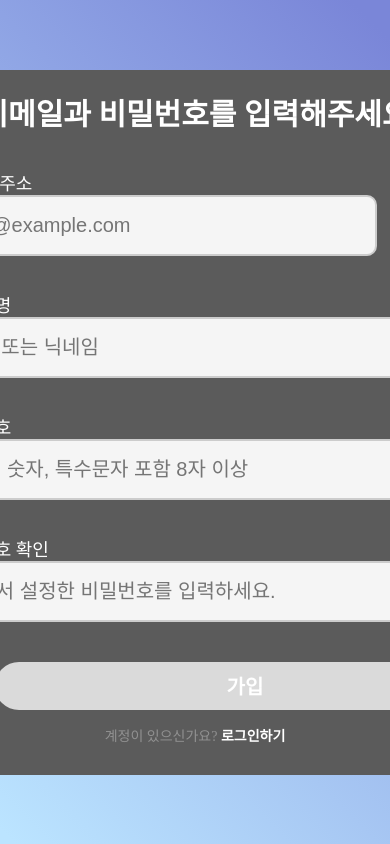
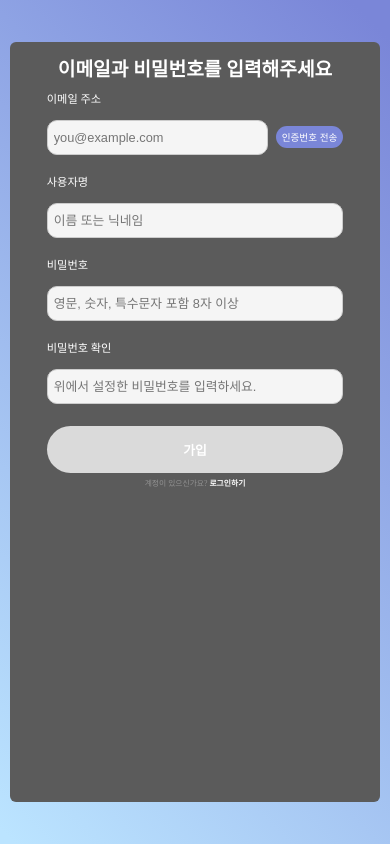
Before and after one commit to jiyun0852/GENAUFRONT, a React (Vite) app in the folder frontend/: page /signup in a window 390 px wide. Built offline with nearby package versions, Linux system fonts and the light colour scheme.

Commit message:
회원가입, 로그인 반응형 수정

```diff
--- a/frontend/src/pages/Signup/Signup.css
+++ b/frontend/src/pages/Signup/Signup.css
@@ -6,17 +6,15 @@
   background: linear-gradient(225deg, #7A86D8 3.21%, #BBE4FF 98.8%);
   width: 100vw;
   height: 100vh;
-
   display: flex;
   align-items: center;
   justify-content: center;
 }
 
 .page {
-    width: 800px;
-    height: auto;
-    top: 230px;
-    left: 267px;
+  width: 70vw; /* 화면 크기에 비례한 크기 */
+  max-width: 800px;
+  height: 95vh;
   background-color: #5B5B5B;
   border-radius: 6px;
 }
@@ -24,96 +22,107 @@
 .titleWrap {
   text-align: center;
   font-family: Inter;
-    font-size: 30px;
+  font-size: 1.5em; /* 고정 크기 (반응형으로 조정) */
   font-weight: 600;
   color: #ffffff;
-
-    margin-top: 20px;
+  margin-top: 1vw;
 }
 
 .contentWrap {
-    margin-top: 26px;
   flex: 1 0 1;
 }
 
 .inputTitle {
-    font-size: 18px;
+  font-size: 1em; /* 고정 크기 (반응형으로 조정) */
   font-weight: 500;
   color: #fff;
-    margin-top: 35px;
-    margin-left: 100px;
+  margin-top: 1vw;
+  margin-left: 10%; /* 화면 크기에 비례한 왼쪽 여백 */
 }
 
 .inputWrap {
   display: flex;
   align-items: center;
-    margin-left: 100px;
-    width: 600px; /* 동일한 너비 설정 */
+  margin-left: 10%;
+  width: 80%; /* 화면 크기에 비례한 너비 */
 }
 
 .inputWrap > input {
-    flex: 1; /* 입력란이 부모 컨테이너의 너비를 차지하도록 설정 */
-    height: 55px;
+  flex: 1;
+  height: 7.5vh;
   border-radius: 10px;
   background-color: #F5F5F5;
-    font-size: 20px;
-    border: 2px solid #ccc;
+  font-size: 1.1em; /* 고정 크기 (반응형으로 조정) */
+  border: 0.15vw solid #ccc;
   transition: border-color 0.3s ease;
-    line-height: 100%;
   padding-left: 2%;
 }
 
 /* input 포커스 상태 */
 .inputWrap > input:focus {
-    outline: none; /* 기본 포커스 아웃라인 제거 */
-    border-color: #7A86D8; /* 포커스 시 테두리 색상 변경 */
+  outline: none;
+  border-color: #7A86D8;
 }
 
-  /* 인증 코드 버튼 스타일 */
+/* 인증 코드 버튼 기본 스타일 */
 .authButton, .authSendButton {
-    background-color: #5f6fc7; /* 버튼 배경색 */
-    color: white; /* 폰트 색상 */
-    border: none; /* 테두리 제거 */
-    border-radius: 64px; /* 버튼 모서리 둥글게 */
-    padding: 15px 30px; /* 버튼 안쪽 여백 */
-    font-size: 16px; /* 폰트 크기 */
-    cursor: pointer; /* 마우스를 올리면 손 모양 */
-    transition: background-color 0.3s ease; /* 배경색 변화 효과 */
-    margin-left: 15px; /* 입력란과 버튼 사이의 간격 */
-    flex-shrink: 0; /* 버튼이 수축하지 않도록 설정 */
+  background-color: #7A86D8; /* 기본 배경색 */
+  color: white;
+  border: none;
+  border-radius: 64px;
+  padding: 1vw 1.5vw;
+  font-size: 1em;
+  cursor: pointer;
+  transition: background-color 0.3s ease;
+  margin-left: 1vw;
 }
 
-  .authButton, .authSendButton:hover {
-    background-color: #4a5bb5; /* 마우스 hover 시 버튼 배경색 변경 */
+/* 인증 버튼 hover 상태 */
+.authButton:hover, .authSendButton:hover {
+  background-color: #4a5bb5; /* hover 시 색상 */
+}
+
+/* 인증 버튼 클릭(활성화) 상태 */
+.authButton:active, .authSendButton:active {
+  background-color: #3a4a86; /* 클릭 상태에서 색상 */
+}
+
+/* 인증 버튼 focus 상태 */
+.authButton:focus, .authSendButton:focus {
+  outline: none; /* 포커스 아웃라인 제거 */
+  background-color: #4a5bb5; /* 포커스 시 색상 */
 }
 
 /* 에러 메시지 스타일 */
 .errorMessageWrap {
-    margin-left: 100px; /* 입력란과의 거리 조정 */
+  margin-left: 10%;
   color: #ef0000;
-    font-size: 12px;
+  font-size: 0.8em; /* 고정 크기 (반응형으로 조정) */
   opacity: 1;
 }
 
-  /* 에러 메시지가 없는 경우 opacity를 0으로 설정하여 사라지게 함 */
 .errorMessageWrap.hide {
   opacity: 0;
 }
 
 .buttonWrap {
-    margin-top: 40px;
-    margin-left: 150px;
+  display: flex;                  /* flexbox로 설정 */
+  justify-content: center;        /* 수평 중앙 정렬 */
+  align-items: center;            /* 수직 중앙 정렬 */
+  margin-top: 2vw;
+  width: 100%;                    /* 부모의 너비를 100%로 설정 */
 }
 
 .bottomButton {
   background-color: #7A86D8;
-    width: 500px;
-    height: 48px;
+  width: 80%; /* 화면 크기에 비례한 너비 */
+  height: 7vh; /* 고정 높이 */
   border: none;
   font-weight: 700;
-    font-size: 20px;
+  font-size: 1.2em; /* 고정 크기 (반응형으로 조정) */
   border-radius: 64px;
   color: white;
+  justify-content: center;
   cursor: pointer;
 }
 
@@ -124,12 +133,11 @@
 
 .registerWrap {
   flex: 1 0 1;
-    margin-top: 15px;
-    margin-bottom: 30px;
+  margin-top: 1vw;
 }
 
 .registerTitle {
-    font-size: 14px;
+  font-size: 1em; /* 고정 크기 (반응형으로 조정) */
   font-weight: 400;
   color: #919191;
   text-align: center;
@@ -145,3 +153,134 @@
 a:hover {
   color: #5f6fc7;
 }
+
+/* 미디어 쿼리: 화면 크기에 따라 다르게 적용 */
+
+/* 태블릿 (1024px 이하) */
+@media (max-width: 1024px) {
+
+  .page {
+    width: 70%; /* 화면 크기에 맞춰서 width 조정 */
+    height: 90%;
+  }
+  .titleWrap {
+    margin-top: 2vw;
+    font-size: 1.5em; /* 폰트 크기 조정 */
+  }
+  .inputTitle {
+    font-size: 1em; /* 폰트 크기 조정 */
+  }
+  .inputWrap {
+    width: 80%;
+  }
+  .inputWrap > input {
+    font-size: 1em;
+    height: 6vh;
+  }
+  .authButton, .authSendButton {
+    font-size: 0.9em;
+  }
+  .bottomButton {
+    height: 6vh; /* 고정 높이 */
+  }
+}
+
+/* 모바일 (768px 이하) */
+@media (max-width: 768px) {
+  .page {
+    width: 90%;
+  }
+  .titleWrap {
+    margin-top: 2vw;
+    font-size: 1.5em;
+  }
+  .inputTitle {
+    font-size: 0.9em;
+  }
+  .inputWrap {
+    width: 80%;
+    height: 7.5vh;
+  }
+  .inputWrap > input {
+    font-size: 0.8em;
+    height: 6.5vh;
+  }
+
+  .authButton, .authSendButton {
+    font-size: 0.8em;
+  }
+  .bottomButton {
+    font-size: 1em;
+  }
+
+  .registerTitle {
+    font-size: 2vw;
+  }
+}
+
+/* 작은 모바일 (414px 이하) */
+@media (max-width: 414px) {
+  .page {
+    width: 95%;
+  }
+  .titleWrap {
+    font-size: 1.2em;
+    margin-bottom: 2vw;
+    margin-top: 3vw;
+  }
+  .inputTitle {
+    font-size: 0.7em;
+  }
+  .inputWrap {
+    width: 80%;
+  }
+  .inputWrap > input {
+    font-size: 0.8em;
+    height: 8vw;
+  }
+  .authButton, .authSendButton {
+    font-size: 0.6em;
+    margin-left: 2vw;
+  }
+  .bottomButton {
+    font-size: 0.8em;
+    height: 5.5vh;
+  }
+
+  .errorMessageWrap {
+    font-size: 2.3vw;
+  }
+}
+
+/* 초소형 모바일 (375px 이하) */
+@media (max-width: 375px) {
+  .page {
+    width: 95%;
+  }
+  .titleWrap {
+    font-size: 1.2em;
+    margin-bottom: 2vw;
+    margin-top: 3vw;
+  }
+  .inputTitle {
+    font-size: 0.7em;
+  }
+  .inputWrap {
+    width: 80%;
+  }
+  .inputWrap > input {
+    font-size: 0.8em;
+    height: 8vw;
+  }
+  .authButton, .authSendButton {
+    font-size: 0.6em;
+    margin-left: 2vw;
+  }
+  .bottomButton {
+    font-size: 0.8em;
+  }
+
+  .errorMessageWrap {
+    font-size: 2.5vw;
+  }
+}
--- a/frontend/src/pages/Signup/Signup.jsx
+++ b/frontend/src/pages/Signup/Signup.jsx
@@ -3,30 +3,91 @@ import { Link } from 'react-router-dom';
 import './Signup.css';
 
 export default function Signup() {
-  const [name, setName] = useState(''); // 사용자 이름
+  const [name, setName] = useState('');
   const [email, setEmail] = useState('');
-  const [code, setCode] = useState(''); // 인증 코드
+  const [code, setCode] = useState('');
   const [password, setPassword] = useState('');
   const [confirmPw, setConfirmPw] = useState('');
 
   const [emailValid, setEmailValid] = useState(false);
+  const [emailAvailable, setEmailAvailable] = useState(false);
+  const [codeSent, setCodeSent] = useState(false);
+  const [codeVerified, setCodeVerified] = useState(false);
   const [passwordValid, setPwValid] = useState(false);
   const [pwMatchValid, setPwMatchValid] = useState(false);
   const [notAllow, setNotAllow] = useState(true);
 
   const [errorMessage, setErrorMessage] = useState('');
+  const [infoMessage, setInfoMessage] = useState('');
 
   const handleName = (e) => setName(e.target.value);
 
-  const handleEmail = (e) => {
+  const handleEmail = async (e) => {
     const value = e.target.value;
     setEmail(value);
     const regex = /^[^\s@]+@[^\s@]+\.[^\s@]+$/;
-    setEmailValid(regex.test(value));
+    const isValid = regex.test(value);
+    setEmailValid(isValid);
+    setEmailAvailable(false);
+    setCodeSent(false);
+    setCodeVerified(false);
+    setInfoMessage('');
+    setErrorMessage('');
+
+    if (isValid) {
+      try {
+        const response = await fetch(`/auth/check-email?email=${encodeURIComponent(value)}`);
+        const data = await response.json();
+        if (data.exists) {
+          setErrorMessage('이미 사용 중인 이메일입니다.');
+        } else {
+          setEmailAvailable(true);
+          setInfoMessage('사용 가능한 이메일입니다.');
+        }
+      } catch (error) {
+        setErrorMessage('이메일 중복 확인 중 오류가 발생했습니다.');
+      }
+    }
   };
 
-  const handleCode = (e) => {
-    setCode(e.target.value);
+  const handleSendCode = async () => {
+    try {
+      const response = await fetch('/auth/send-code', {
+        method: 'POST',
+        headers: { 'Content-Type': 'application/json' },
+        body: JSON.stringify({ email }),
+      });
+      const data = await response.json();
+      if (data.verified) {
+        setCodeSent(true);
+        setInfoMessage('인증 코드가 이메일로 전송되었습니다.');
+      } else {
+        setErrorMessage('인증 코드 전송에 실패했습니다.');
+      }
+    } catch (error) {
+      setErrorMessage('인증 코드 전송 중 오류가 발생했습니다.');
+    }
+  };
+
+  const handleCode = (e) => setCode(e.target.value);
+
+  const handleVerifyCode = async () => {
+    try {
+      const response = await fetch('/auth/verify-code', {
+        method: 'POST',
+        headers: { 'Content-Type': 'application/json' },
+        body: JSON.stringify({ email, code }),
+      });
+      const data = await response.json();
+      if (data.verified) {
+        setCodeVerified(true);
+        setInfoMessage('인증이 완료되었습니다.');
+      } else {
+        setErrorMessage('인증 코드가 올바르지 않습니다.');
+      }
+    } catch (error) {
+      setErrorMessage('인증 코드 검증 중 오류가 발생했습니다.');
+    }
   };
 
   const handlePw = (e) => {
@@ -43,30 +104,24 @@ export default function Signup() {
   };
 
   const onClickConfirmButton = async () => {
-    // 회원가입을 위한 POST 요청
     try {
-      const response = await fetch(`${import.meta.env.VITE_API_BASE_URL}/auth/signup`, {
+      const response = await fetch('/auth/signup', {
         method: 'POST',
-        headers: {
-          'Content-Type': 'application/json',
-        },
+        headers: { 'Content-Type': 'application/json' },
         body: JSON.stringify({
-          name: name, // name 필드 사용
-          email: email,
-          code: code, // code 필드 사용
-          password: password,
+          name,
+          email,
+          code,
+          password,
         }),
       });
 
       const data = await response.json();
 
       if (response.ok) {
-        // 성공적으로 회원가입 된 경우
         alert('회원가입이 완료되었습니다.');
-        // 필요시 로그인 페이지로 이동하도록 할 수 있음.
-        // 예: history.push("/login"); // react-router-dom v6 기준
+        // 로그인 페이지로 이동 등의 추가 작업 가능
       } else {
-        // 실패한 경우 오류 메시지 표시
         setErrorMessage(data.error || '알 수 없는 오류가 발생했습니다.');
       }
     } catch (error) {
@@ -75,12 +130,12 @@ export default function Signup() {
   };
 
   useEffect(() => {
-    if (emailValid && passwordValid && pwMatchValid) {
+    if (emailValid && emailAvailable && codeVerified && passwordValid && pwMatchValid) {
       setNotAllow(false);
     } else {
       setNotAllow(true);
     }
-  }, [emailValid, passwordValid, pwMatchValid]);
+  }, [emailValid, emailAvailable, codeVerified, passwordValid, pwMatchValid]);
 
   return (
     <div className="background">
@@ -88,7 +143,6 @@ export default function Signup() {
         <div className="titleWrap">이메일과 비밀번호를 입력해주세요</div>
 
         <div className="contentWrap">
-
           {/* 이메일 주소 */}
           <div className="inputTitle">이메일 주소</div>
           <div className="inputWrap emailWithButton">
@@ -98,15 +152,17 @@ export default function Signup() {
               value={email}
               onChange={handleEmail}
             />
-            <button className="authSendButton">인증번호 전송</button>
+            <button
+              className="authSendButton"
+              onClick={handleSendCode}
+              disabled={!emailValid || !emailAvailable}
+            >
+              인증번호 전송
+            </button>
           </div>
 
-          {!emailValid && email.length > 0 && (
-            <div className="errorMessageWrap">올바른 이메일을 입력해주세요.</div>
-          )}
-
           {/* 인증코드 입력란 및 버튼 */}
-          {emailValid && (
+          {codeSent && (
             <>
               <div className="inputTitle">인증코드</div>
               <div className="inputWrap">
@@ -116,7 +172,9 @@ export default function Signup() {
                   value={code}
                   onChange={handleCode}
                 />
-                <button className="authButton">확인</button>
+                <button className="authButton" onClick={handleVerifyCode}>
+                  확인
+                </button>
               </div>
             </>
           )}
@@ -174,10 +232,9 @@ export default function Signup() {
           </button>
         </div>
 
-        {/* 오류 메시지 표시 */}
-        {errorMessage && (
-          <div className="errorMessageWrap">{errorMessage}</div>
-        )}
+        {/* 정보 및 오류 메시지 표시 */}
+        {infoMessage && <div className="infoMessageWrap">{infoMessage}</div>}
+        {errorMessage && <div className="errorMessageWrap">{errorMessage}</div>}
 
         {/* 로그인 링크 */}
         <div className="registerWrap">
```
Also changed, not shown: frontend/src/pages/Login/Login.css (+85 -7 lines), frontend/src/pages/Main/Main.css (+29 -13 lines). Lines whose indentation alone changed are shown as unchanged.
